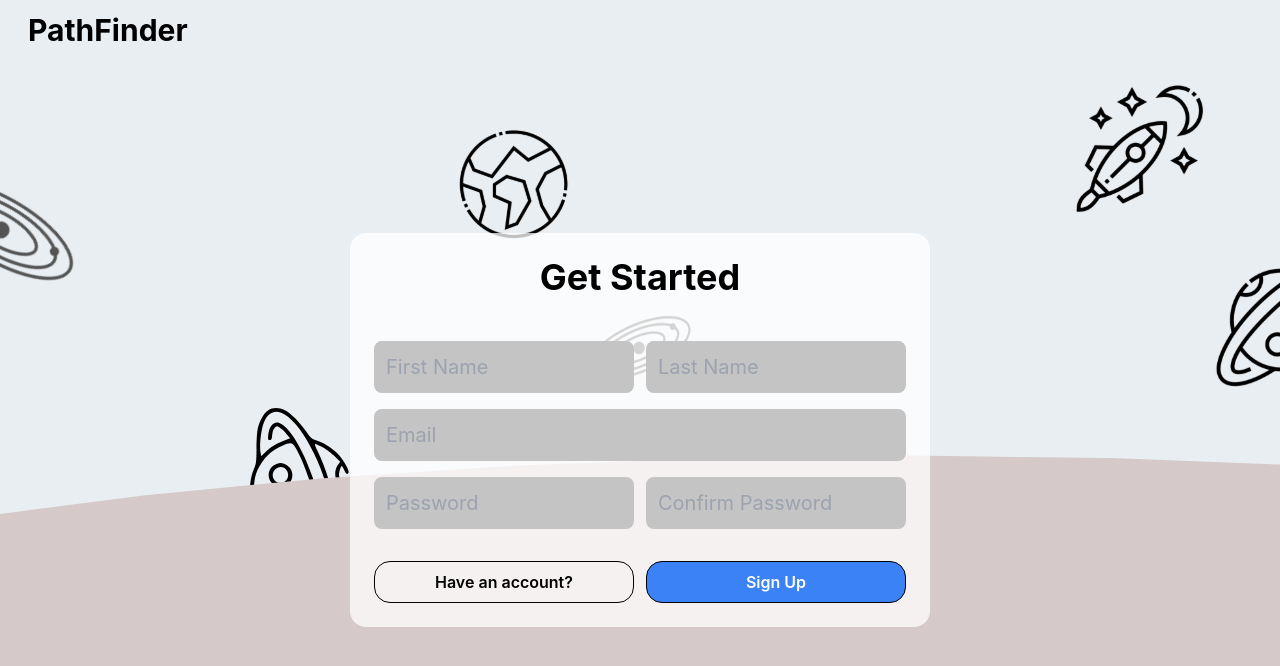
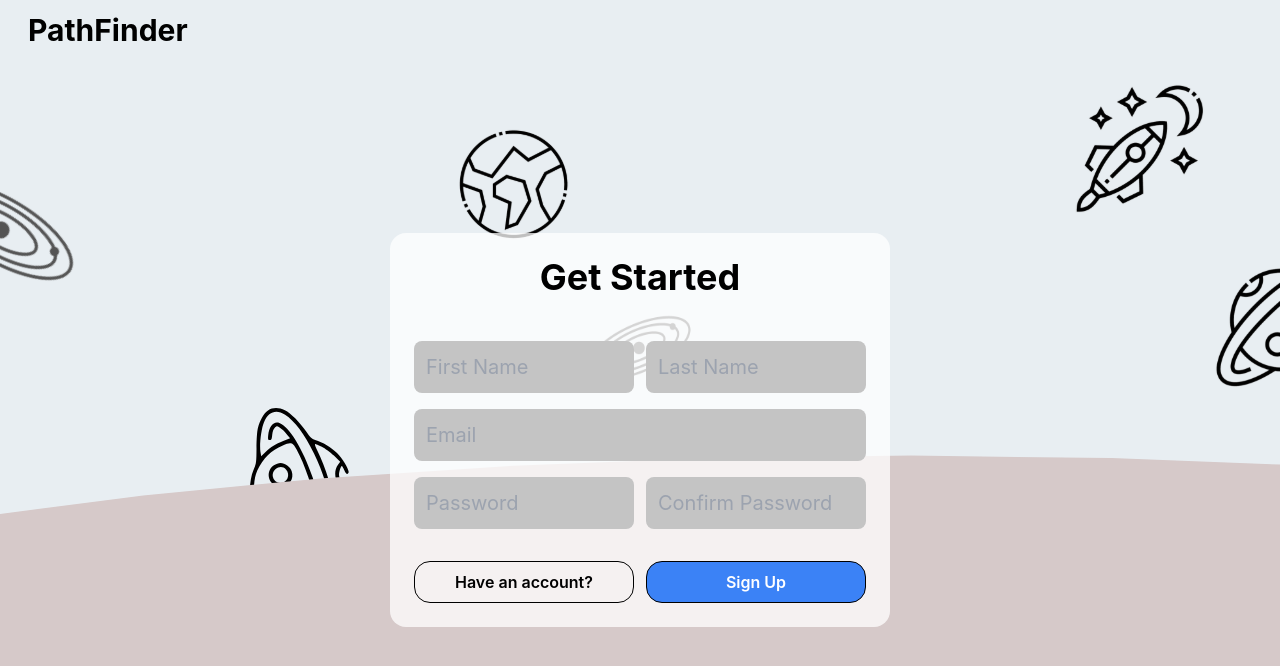
Before and after one commit to ECE444-2021Fall/project1-education-pathways-group-13-shazam, a Next.js app in the folder pathfinder-frontend/: page /signup in a window 1280 px wide. Shown: the top 666 px of the page. Built offline with nearby package versions, Linux system fonts and the light colour scheme; no server answers.

Commit message:
fix form width

```diff
--- a/pathfinder-frontend/pages/signup.js
+++ b/pathfinder-frontend/pages/signup.js
@@ -67,7 +67,7 @@ export default function Signup() {
         <div id={styles.ground}>
           <Image src="/ground.svg" alt="ground" layout="fill" />
         </div>
-        <div className={styles.grid}>
+        <div className={styles.grid} i>
           <div className={styles.card}>
             <h1>Get Started</h1>
             <br />
--- a/pathfinder-frontend/styles/Login.module.css
+++ b/pathfinder-frontend/styles/Login.module.css
@@ -17,7 +17,7 @@
 }
 
 .grid {
-  @apply align-top justify-center z-10;
+  @apply align-top justify-center z-10 w-500;
 }
 
 .card {
@@ -34,7 +34,7 @@
 }
 
 .form_grid {
-  @apply grid grid-cols-2 gap-x-3 gap-y-4 items-start;
+  @apply grid grid-cols-2 gap-x-3 gap-y-4 items-start max-w-full;
 }
 
 .form_item_2_col {
--- a/pathfinder-frontend/styles/Signup.module.css
+++ b/pathfinder-frontend/styles/Signup.module.css
@@ -17,7 +17,7 @@
 }
 
 .grid {
-  @apply align-top justify-center z-10;
+  @apply align-top justify-center z-10 w-500;
 }
 
 .card {
@@ -42,7 +42,7 @@
 }
 
 .form_grid {
-  @apply grid grid-cols-2 gap-x-3 gap-y-4 items-start;
+  @apply grid grid-cols-2 gap-x-3 gap-y-4 items-start max-w-full;
 }
 
 .form_item_2_col {
--- a/pathfinder-frontend/tailwind.config.js
+++ b/pathfinder-frontend/tailwind.config.js
@@ -2,7 +2,11 @@ module.exports = {
   purge: [],
   darkMode: false, // or 'media' or 'class'
   theme: {
-    extend: {},
+    extend: {
+      width: {
+        500: '500px',
+      },
+    },
   },
   variants: {
     extend: {},
```
